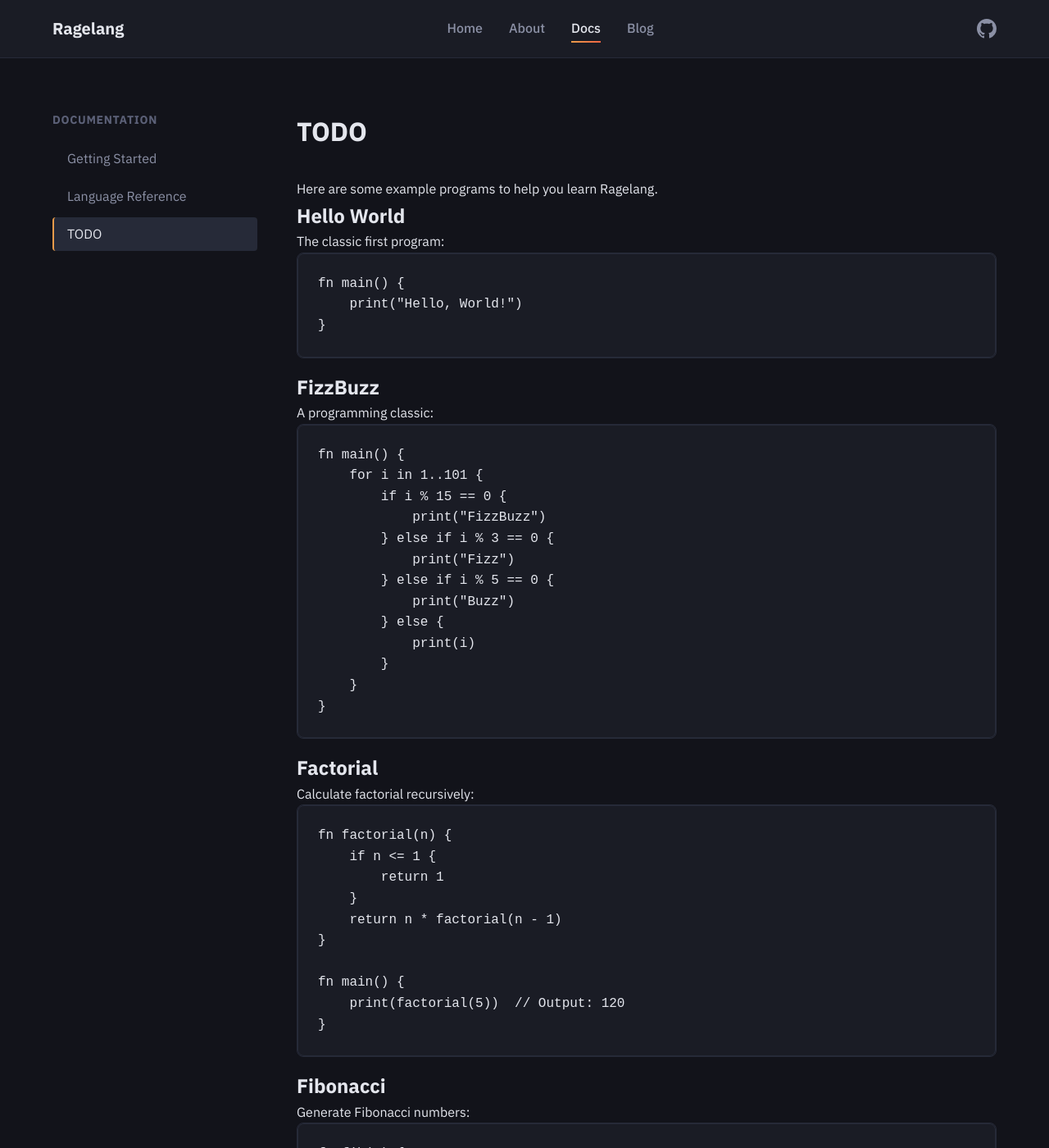
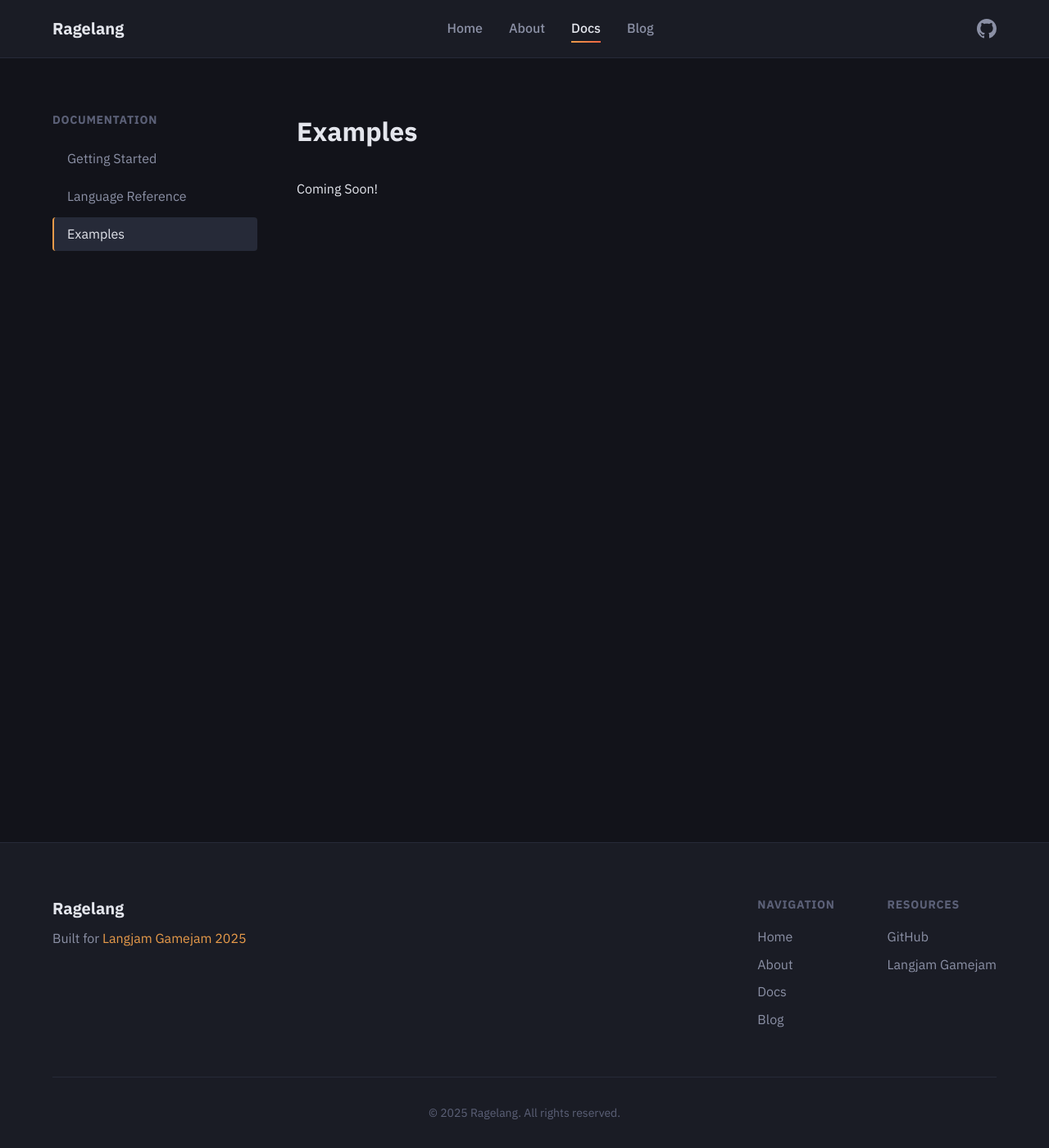
Before and after one commit to Rizato/Rizato.github.io, a Jekyll site: the page built from _docs/examples.md, in a window 1280 px wide and 1400 px high. Shown: the whole window at 82% size. Built offline with Jekyll 4.4.1, drawn with Linux system fonts in a browser that asks for light colours; some of the changed text lies outside the part shown.

Commit message:
All docs coming soon

````diff
--- a/_docs/examples.md
+++ b/_docs/examples.md
@@ -1,76 +1,8 @@
 ---
 layout: doc
-title: TODO
+title: Examples
 description: Example programs written in Ragelang
 order: 3
 ---
 
-Here are some example programs to help you learn Ragelang.
-
-## Hello World
-
-The classic first program:
-
-```
-fn main() {
-    print("Hello, World!")
-}
-```
-
-## FizzBuzz
-
-A programming classic:
-
-```
-fn main() {
-    for i in 1..101 {
-        if i % 15 == 0 {
-            print("FizzBuzz")
-        } else if i % 3 == 0 {
-            print("Fizz")
-        } else if i % 5 == 0 {
-            print("Buzz")
-        } else {
-            print(i)
-        }
-    }
-}
-```
-
-## Factorial
-
-Calculate factorial recursively:
-
-```
-fn factorial(n) {
-    if n <= 1 {
-        return 1
-    }
-    return n * factorial(n - 1)
-}
-
-fn main() {
-    print(factorial(5))  // Output: 120
-}
-```
-
-## Fibonacci
-
-Generate Fibonacci numbers:
-
-```
-fn fib(n) {
-    if n <= 1 {
-        return n
-    }
-    return fib(n - 1) + fib(n - 2)
-}
-
-fn main() {
-    for i in 0..10 {
-        print(fib(i))
-    }
-}
-```
-
-*More examples will be added as we develop the game!*
+Coming Soon!
````
Also changed, not shown: _docs/getting-started.md (+1 -34 lines), _docs/language-reference.md (+1 -69 lines).
